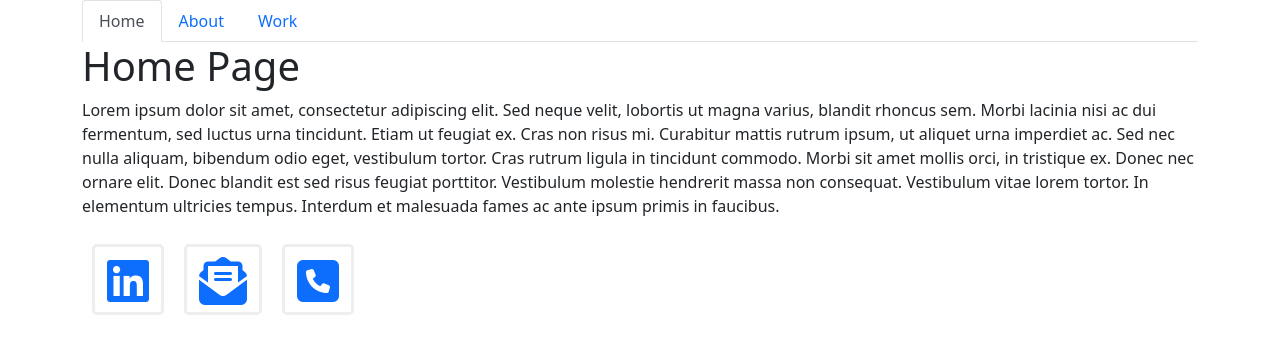
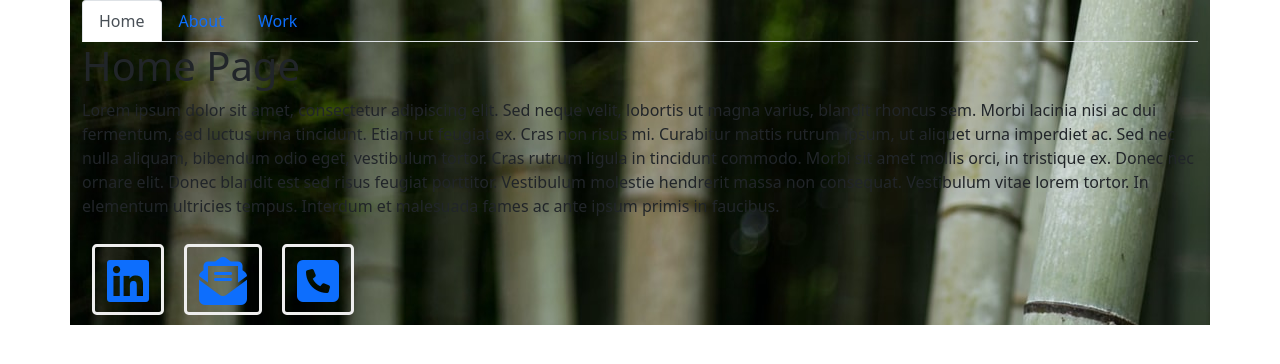
Before and after one commit to KatsuMatsushita/ReactPortfolio, a React (Create React App) app: page / in a window 1280 px wide. Shown: the top 364 px of the page. Built offline with nearby package versions, Linux system fonts and the light colour scheme.

Commit message:
Background image added bg image loads for the PageContainer using React.

```diff
--- a/src/components/PageContainer.js
+++ b/src/components/PageContainer.js
@@ -34,7 +34,7 @@ export default function PageContainer() {
   }
 
   return (
-    <div className="ui container">
+    <div className="ui container" style={{ backgroundImage: "url(/img/erol-ahmed-jIZmcB5UIrQ-unsplash.jpg)"}}>
       {/* Here is the Header. currentPage and handlePageChange are props */}
       <Header currentPage={currentPage} handlePageChange={handlePageChange}/>
       <div className="ui grid">
```
Also changed, not shown: public/img/erol-ahmed-jIZmcB5UIrQ-unsplash.jpg (added).
